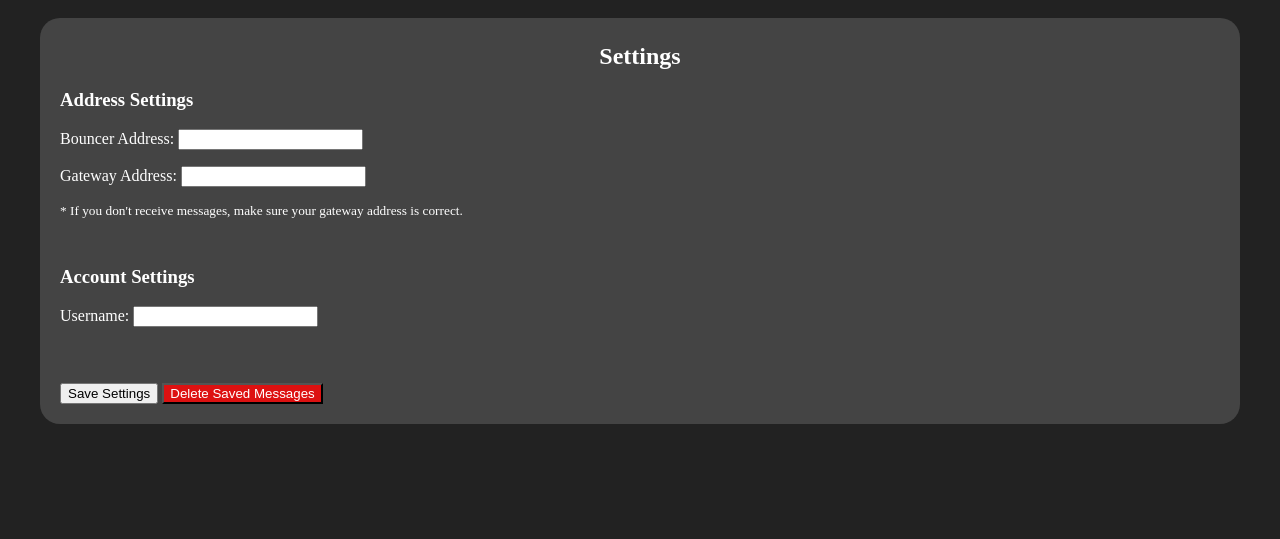
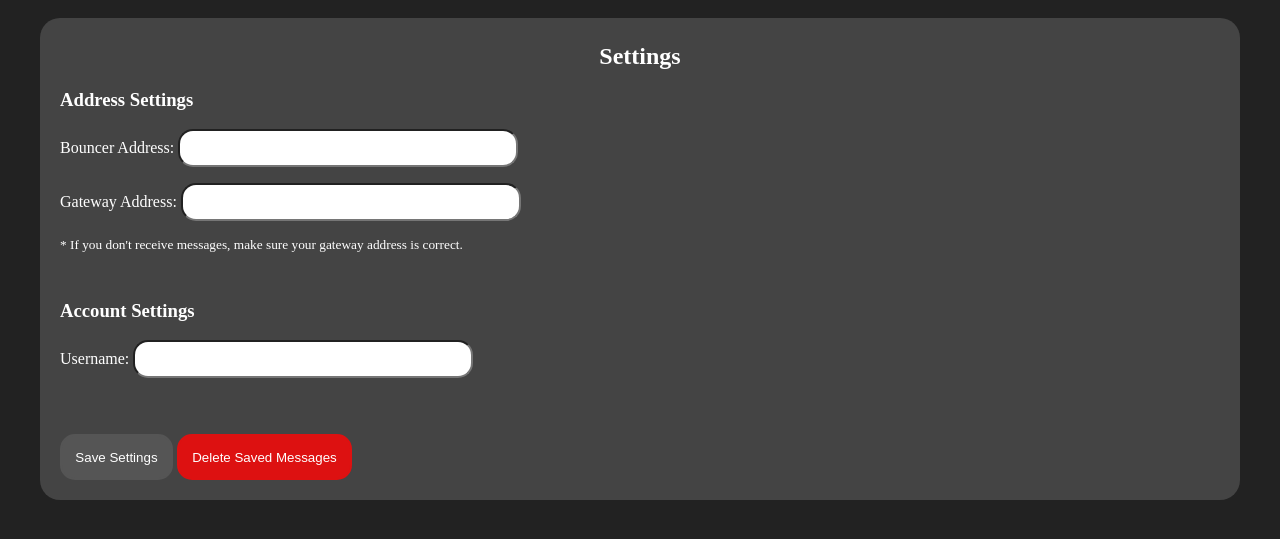
Before and after one commit to CryptSeek/client, an Electron app: page client-pages/settings.html in a window 1280 px wide. Shown: the part 95-634 px from the top of the page. Drawn offline with Linux system fonts and the light colour scheme; no server answers.

Commit message:
form areas

```diff
--- a/client-pages/styles.css
+++ b/client-pages/styles.css
@@ -67,7 +67,34 @@ html, body {
     padding: 20px;
 }
 
+
+
+/* Form Elements */
+.btn {
+    padding: 1em;
+    color: white;
+    background-color: #555;
+    border: 2px solid #555;
+    border-radius: 15px;
+}
+
+.btn:hover {
+    border: 2px solid lime;
+}
+
+.btn-primary {
+
+}
+
 .btn-warning {
     background: #DD1111 !important;
+    border: 2px solid #DD1111;
     color: white;
 }
+
+input {
+    padding: 0.5em;
+    border-radius: 15px;
+    min-width: 20em;
+    font-size: 1em;
+}
```
